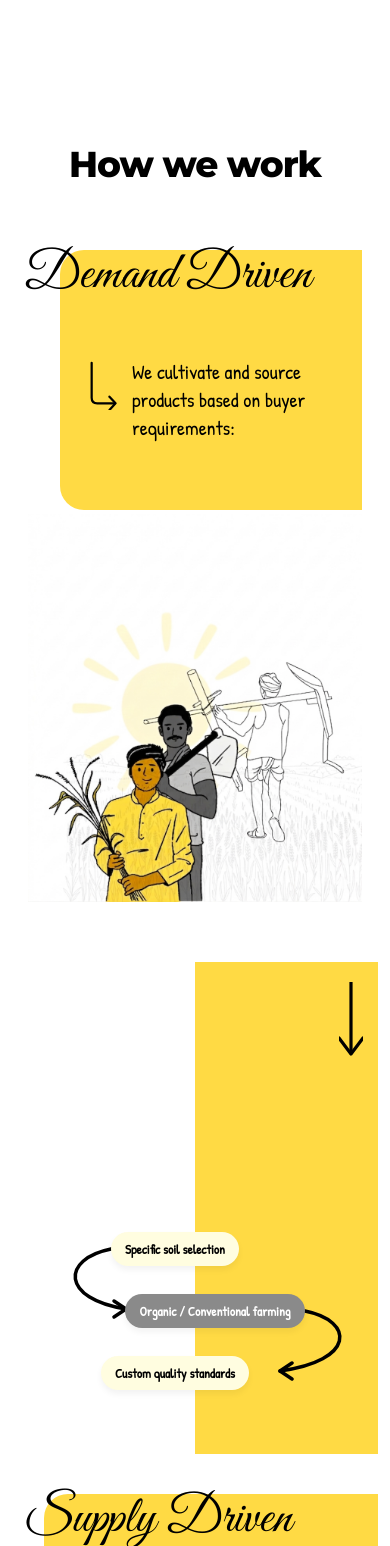
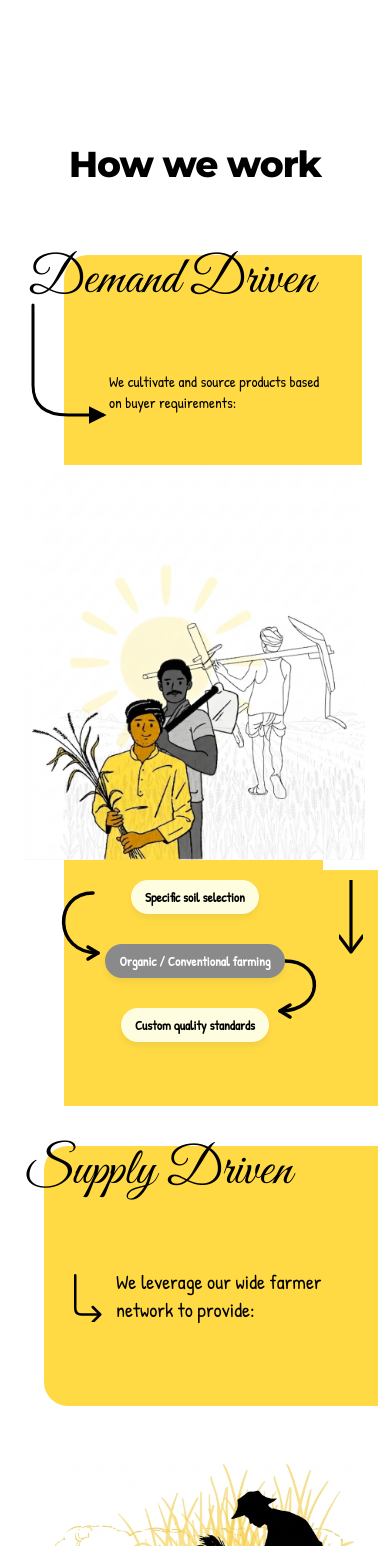
Before and after one commit to Rishidevlx/agri-about, a React (Vite) app: page / in a window 390 px wide. Shown: the part 1162-2708 px from the top of the page. Built offline with nearby package versions, Linux system fonts and the light colour scheme.

Commit message:
Completed system view

```diff
--- a/src/components/HowWeWork.tsx
+++ b/src/components/HowWeWork.tsx
@@ -11,6 +11,17 @@ const HowWeWork: React.FC = () => {
 
   return (
     <section style={{ backgroundColor: '#fff', padding: '0' }}>
+      {/* Global SVG Markers for clean arrowheads (Nips) across all layouts */}
+      <svg width="1" height="1" style={{ position: 'absolute', pointerEvents: 'none', opacity: 0 }}>
+        <defs>
+          <marker id="arrowhead-mobile" viewBox="0 0 10 10" refX="8" refY="5" markerWidth="6" markerHeight="6" orient="auto">
+            <path d="M 0 0 L 10 5 L 0 10 z" fill="#000" />
+          </marker>
+          <marker id="arrowhead-desktop" viewBox="0 0 10 10" refX="8" refY="5" markerWidth="5" markerHeight="5" orient="auto">
+            <path d="M 0 0 L 10 5 L 0 10 z" fill="#000" />
+          </marker>
+        </defs>
+      </svg>
 
       {/* ── TITLE ── */}
       <h2 style={{
@@ -24,137 +35,158 @@ const HowWeWork: React.FC = () => {
         How we work
       </h2>
 
-      {/* ══ DEMAND DRIVEN BLOCK ══ */}
+      {/* ══ MOBILE LAYOUT ══ */}
       {isMobile ? (
-        /* ─ MOBILE: layout matching screenshot ─ */
-        <div style={{ padding: '0 16px', marginBottom: '40px', position: 'relative' }}>
+        <div style={{ position: 'relative', overflowX: 'hidden' }}>
 
+          <div style={{ padding: '0 16px', position: 'relative', zIndex: 10 }}>
             <h3 style={{
               fontFamily: SCRIPT, fontSize: '52px', fontWeight: 400,
               color: '#000', lineHeight: '1',
-            position: 'absolute', top: '0px', left: '12px',
+              position: 'absolute', top: '0px', left: '16px',
               zIndex: 10,
             }}>Demand Driven</h3>
 
-          {/* Yellow card touches right edge */}
+            {/* Absolute Arrow starting under 'D' (left: 16px) and curving into yellow box - Pointing to content */}
+            <svg width="200" height="250" viewBox="0 0 200 250" fill="none" style={{ position: 'absolute', left: '16px', top: '50px', zIndex: 15, overflow: 'visible' }}>
+              <path d="M 5 0 L 5 80 Q 5 110 40 110 L 75 110"
+                stroke="#000" strokeWidth="3" strokeLinecap="round" strokeLinejoin="round" markerEnd="url(#arrowhead-mobile)" />
+            </svg>
+
+            {/* First Yellow Box - Sharp Bottom Corners to Connect Below */}
             <div style={{
-            backgroundColor: YELLOW, borderRadius: '24px 0 0 24px',
-            margin: '40px 0 24px 32px',
-            padding: '80px 20px 40px',
-            minHeight: '260px',
+              backgroundColor: YELLOW,
+              borderRadius: '24px 0 0 0', // Sharp bottom
+              marginLeft: '36px',
+              marginTop: '45px',
+              padding: '95px 16px 40px 45px',
+              minHeight: '220px',
               display: 'flex', alignItems: 'center'
             }}>
-            <div style={{ display: 'flex', alignItems: 'flex-start', gap: '12px' }}>
-              <svg width="40" height="50" viewBox="0 0 70 90" fill="none" style={{ flexShrink: 0, marginTop: '2px' }}>
-                <path d="M 20 5 L 20 68 Q 20 78 30 78 L 62 78"
-                  stroke="#000" strokeWidth="4" strokeLinecap="round" strokeLinejoin="round" />
-                <path d="M 52 66 L 63 78 L 52 90"
-                  stroke="#000" strokeWidth="4" strokeLinecap="round" strokeLinejoin="round" fill="none" />
-              </svg>
-              <p style={{ fontFamily: PILL_FNT, fontSize: '20px', color: '#000', lineHeight: '1.4', margin: 0, paddingRight: '12px' }}>
-                We cultivate and source products based on buyer requirements:
+              <p style={{ fontFamily: PILL_FNT, fontSize: '15px', fontWeight: 500, color: '#000', lineHeight: '1.4', margin: 0 }}>
+                We cultivate and source products based<br />on buyer requirements:
               </p>
             </div>
           </div>
 
-          <img src={hww1} alt="Farmers" style={{ width: '100%', maxWidth: '340px', height: 'auto', margin: '0 auto', display: 'block', transform: 'translateY(-20px)' }} />
+          {/* Connection Area - Yellow matches the 36px margin of the box above (16px padding + 36px margin = 52px) */}
+          <div style={{ position: 'relative', background: isMobile ? `linear-gradient(to right, #ffffff 52px, ${YELLOW} 52px, ${YELLOW} 85%, #ffffff 85%)` : `linear-gradient(to right, #ffffff 52px, ${YELLOW} 52px)` }}>
+            <img src={hww1} alt="Farmers" style={{ width: '100%', maxWidth: '340px', height: 'auto', margin: '0 auto', display: 'block', transform: 'translateY(-10px)', position: 'relative', zIndex: 10 }} />
+          </div>
+
+          {/* Steps Block */}
+          <div style={{
+            background: `linear-gradient(to right, #ffffff 52px, ${YELLOW} 52px)`,
+            padding: '10px 0 64px',
+            position: 'relative'
+          }}>
+            {/* Down arrow pushed to the far right edge to avoid overlap */}
+            <svg width="24" height="80" viewBox="0 0 30 100" style={{ position: 'absolute', top: '10px', right: '4%', zIndex: 5 }}>
+              <line x1="15" y1="0" x2="15" y2="85" stroke="#000" strokeWidth="4" strokeLinecap="round" />
+              <path d="M 0 70 L 15 90 L 30 70" stroke="#000" strokeWidth="4" strokeLinecap="round" strokeLinejoin="round" fill="none" />
+            </svg>
+            {/* Pill 1 */}
+            <div style={{ width: '100%', display: 'flex', justifyContent: 'center', marginBottom: '30px' }}>
+              <div style={{ position: 'relative', display: 'inline-block', zIndex: 10 }}>
+                <MobilePill bg="#FFFDE0" color="#000">Specific soil selection</MobilePill>
+                {/* Arrow 1: Compact Left curve - Pushed way left to avoid overlap */}
+                <svg width="40" height="60" style={{ position: 'absolute', right: '130%', top: '40%', overflow: 'visible', zIndex: 1 }}>
+                  <path d="M 40 0 C 0 0, 0 60, 45 60" stroke="#000" strokeWidth="3.5" fill="none" strokeLinecap="round" strokeLinejoin="round"/>
+                  <path d="M 35 54 L 45 60 L 35 66" stroke="#000" strokeWidth="3.5" strokeLinecap="round" strokeLinejoin="round" fill="none"/>
+                </svg>
+              </div>
+            </div>
+
+            {/* Pill 2 */}
+            <div style={{ width: '100%', display: 'flex', justifyContent: 'center', marginBottom: '30px' }}>
+              <div style={{ position: 'relative', display: 'inline-block', zIndex: 10 }}>
+                <MobilePill bg="#8A8A8A" color="#fff">Organic / Conventional farming</MobilePill>
+                {/* Arrow 2: Compact Right curve */}
+                <svg width="40" height="60" style={{ position: 'absolute', left: '100%', top: '50%', overflow: 'visible', zIndex: 1 }}>
+                  <path d="M 0 0 C 40 0, 40 50, -5 50" stroke="#000" strokeWidth="3.5" fill="none" strokeLinecap="round" strokeLinejoin="round"/>
+                  <path d="M 5 44 L -5 50 L 5 56" stroke="#000" strokeWidth="3.5" strokeLinecap="round" strokeLinejoin="round" fill="none"/>
+                </svg>
+              </div>
+            </div>
+
+            {/* Pill 3 */}
+            <div style={{ width: '100%', display: 'flex', justifyContent: 'center' }}>
+              <div style={{ position: 'relative', display: 'inline-block', zIndex: 10 }}>
+                <MobilePill bg="#FFFDE0" color="#000">Custom quality standards</MobilePill>
+              </div>
+            </div>
+          </div>
         </div>
       ) : (
-        /* ─ DESKTOP: original absolute layout ─ */
-        <div style={{ position: 'relative', height: '520px', overflow: 'hidden' }}>
-          <div style={{ position: 'absolute', top: '20px', left: '10%', right: '35%', bottom: '0', backgroundColor: YELLOW, borderRadius: '30px', zIndex: 1 }} />
-          <h3 style={{ fontFamily: SCRIPT, fontSize: '78px', fontWeight: 400, color: '#000', lineHeight: '1', position: 'absolute', top: '32px', left: '4%', zIndex: 3, whiteSpace: 'nowrap', margin: 0 }}>Demand Driven</h3>
-          <div style={{ position: 'absolute', bottom: '50px', left: '18%', zIndex: 3, display: 'flex', alignItems: 'center', gap: '22px' }}>
-            <svg width="150" height="175" viewBox="0 0 150 175" fill="none" style={{ flexShrink: 0 }}>
-              <path d="M 42 5 L 42 138 Q 42 160 62 160 L 135 160" stroke="#000" strokeWidth="3.5" strokeLinecap="round" strokeLinejoin="round" />
-              <path d="M 118 143 L 136 160 L 118 177" stroke="#000" strokeWidth="3.5" strokeLinecap="round" strokeLinejoin="round" fill="none" />
+        <div style={{ display: 'flex', flexDirection: 'column' }}>
+
+          {/* ─ DESKTOP DEMAND DRIVEN ─ */}
+          <div style={{ position: 'relative', height: '520px', overflow: 'hidden', marginBottom: '0px' }}>
+            {/* Connected Yellow Background (No bottom radius) - Extended width */}
+            <div style={{ position: 'absolute', top: '20px', left: '5%', right: '20%', bottom: '-1px', backgroundColor: YELLOW, borderRadius: '30px 30px 0 0', zIndex: 1 }} />
+
+            <h3 style={{ fontFamily: SCRIPT, fontSize: '78px', fontWeight: 400, color: '#000', lineHeight: '1', position: 'absolute', top: '32px', left: '0.5%', zIndex: 3, whiteSpace: 'nowrap', margin: 0 }}>Demand Driven</h3>
+
+            {/* Desktop Absolute Arrow starting in white layer (left: 0.5%) pointing to text in yellow layer */}
+            <svg width="400" height="300" viewBox="0 0 400 300" fill="none" style={{ position: 'absolute', left: '0.5%', top: '120px', zIndex: 5, overflow: 'visible' }}>
+                <path d="M 15 0 L 15 170 Q 15 200 45 200 L 280 200"
+                  stroke="#000" strokeWidth="4.5" strokeLinecap="round" strokeLinejoin="round" markerEnd="url(#arrowhead-desktop)" />
             </svg>
+
+            {/* Moved Text Block Higher */}
+            <div style={{ position: 'absolute', top: '240px', left: '22%', zIndex: 3, display: 'flex', alignItems: 'center' }}>
               <p style={{ fontFamily: PILL_FNT, fontSize: '32px', fontWeight: 400, color: '#000', lineHeight: '1.6', textAlign: 'center', margin: 0 }}>
                 We cultivate and source products based<br />on buyer requirements:
               </p>
             </div>
+
             <div style={{ position: 'absolute', top: '0', right: '0', width: '40%', height: '100%', zIndex: 2, overflow: 'hidden' }}>
               <img src={hww1} alt="Farmers" style={{ position: 'absolute', bottom: 0, right: 0, height: '540px', width: 'auto', objectFit: 'contain', objectPosition: 'bottom right' }} />
             </div>
           </div>
-      )}
 
-      {/* ══ STEPS BLOCK ══ */}
-      {isMobile ? (
-        /* ─ MOBILE: exact layout with staggered pills and precise arrows ─ */
-        <div style={{
-          background: `linear-gradient(to right, #ffffff 50%, ${YELLOW} 50%)`,
-          padding: '20px 0 64px',
-          position: 'relative',
-          overflowX: 'hidden'
-        }}>
-          {/* Down arrow smaller and pushed to the far right edge to avoid overlap */}
-          <svg width="24" height="80" viewBox="0 0 30 100" style={{ position: 'absolute', top: '20px', right: '4%', zIndex: 5 }}>
-            <line x1="15" y1="0" x2="15" y2="85" stroke="#000" strokeWidth="4" strokeLinecap="round"/>
-            <path d="M 0 70 L 15 90 L 30 70" stroke="#000" strokeWidth="4" strokeLinecap="round" strokeLinejoin="round" fill="none"/>
-          </svg>
-
-          <div style={{ display: 'flex', flexDirection: 'column', alignItems: 'center', gap: '28px', padding: '0 16px', marginTop: '250px' }}>
-
-            {/* Pill 1 - shifted left */}
-            <div style={{ width: '100%', display: 'flex', justifyContent: 'center' }}>
-              <div style={{ position: 'relative', marginRight: '40px', display: 'inline-block' }}>
-                <MobilePill bg="#FFFDE0" color="#000">Specific soil selection</MobilePill>
-                {/* Left curved arrow connecting to Pill 2 */}
-                <svg width="60" height="80" style={{ position: 'absolute', right: '100%', top: '50%', overflow: 'visible', zIndex: 1 }}>
-                  <path d="M 60 0 C 10 10, 10 50, 75 60" stroke="#000" strokeWidth="3.5" fill="none" strokeLinecap="round" strokeLinejoin="round"/>
-                  <path d="M 63 52 L 75 60 L 63 68" stroke="#000" strokeWidth="3.5" strokeLinecap="round" strokeLinejoin="round" fill="none"/>
-                </svg>
-              </div>
-            </div>
-
-            {/* Pill 2 - shifted right */}
-            <div style={{ width: '100%', display: 'flex', justifyContent: 'center' }}>
-              <div style={{ position: 'relative', marginLeft: '40px', display: 'inline-block' }}>
-                <MobilePill bg="#8A8A8A" color="#fff">Organic / Conventional farming</MobilePill>
-                {/* Right curved arrow connecting to Pill 3 */}
-                <svg width="60" height="80" style={{ position: 'absolute', left: '100%', top: '50%', overflow: 'visible', zIndex: 1 }}>
-                  <path d="M 0 0 C 50 10, 50 50, -25 60" stroke="#000" strokeWidth="3.5" fill="none" strokeLinecap="round" strokeLinejoin="round"/>
-                  <path d="M -13 52 L -25 60 L -13 68" stroke="#000" strokeWidth="3.5" strokeLinecap="round" strokeLinejoin="round" fill="none"/>
-                </svg>
-              </div>
-            </div>
-
-            {/* Pill 3 - shifted left */}
-            <div style={{ width: '100%', display: 'flex', justifyContent: 'center' }}>
-              <div style={{ position: 'relative', marginRight: '40px', display: 'inline-block' }}>
-                <MobilePill bg="#FFFDE0" color="#000">Custom quality standards</MobilePill>
-              </div>
-            </div>
-
-          </div>
-        </div>
-      ) : (
-        /* ─ DESKTOP: split layout with arrows ─ */
-        <div style={{ display: 'flex', minHeight: '850px', position: 'relative' }}>
-          <div style={{ flex: '0 0 58%', backgroundColor: '#fff' }} />
-          <div style={{ flex: '0 0 42%', backgroundColor: YELLOW, position: 'relative' }}>
-            <svg width="60" height="190" viewBox="0 0 60 190" style={{ position: 'absolute', top: '22px', right: '80px' }}>
+          {/* ─ DESKTOP STEPS BLOCK ─ */}
+          <div style={{ display: 'flex', minHeight: '850px', position: 'relative', overflow: 'hidden' }}>
+            {/* 40% White, 55% Yellow, 5% White boundary setup */}
+            <div style={{ flex: '0 0 40%', backgroundColor: '#fff' }} />
+            <div style={{ flex: '0 0 55%', backgroundColor: YELLOW, position: 'relative' }}>
+              {/* Desktop Down Arrow inside the Yellow Box */}
+              <svg width="60" height="190" viewBox="0 0 60 190" style={{ position: 'absolute', top: '30px', right: '40px' }}>
                 <line x1="30" y1="8" x2="30" y2="158" stroke="#000" strokeWidth="5" strokeLinecap="round" />
                 <path d="M 8 137 L 30 163 L 52 137" stroke="#000" strokeWidth="5" strokeLinecap="round" strokeLinejoin="round" fill="none" />
               </svg>
             </div>
-          <div style={{ position: 'absolute', top: '380px', right: '10%', width: '54%', display: 'flex', flexDirection: 'column', alignItems: 'center' }}>
-            <div style={{ position: 'relative', marginBottom: '46px' }}>
+            <div style={{ flex: '0 0 5%', backgroundColor: '#fff' }} />
+
+            {/* Cards centered EXACTLY on the 40/55 boundary with reduced gap */}
+            <div style={{ position: 'absolute', top: '150px', left: '40%', transform: 'translateX(-50%)', display: 'flex', flexDirection: 'column', alignItems: 'center', gap: '40px', zIndex: 5, width: '100%' }}>
+
+              {/* Card 1 */}
+              <div style={{ position: 'relative', zIndex: 10 }}>
                 <Pill bg="#FFFDE0" color="#000">Specific soil selection</Pill>
-              <svg width="200" height="180" viewBox="0 0 200 180" style={{ position: 'absolute', right: '100%', top: '-10px', overflow: 'visible' }}>
-                <path d="M 185 35 C 100 35, 30 60, 30 100 C 30 142, 70 162, 110 162" stroke="#000" strokeWidth="7" fill="none" strokeLinecap="round" strokeLinejoin="round" />
-                <path d="M 92 143 L 112 163 L 92 183" stroke="#000" strokeWidth="7" strokeLinecap="round" strokeLinejoin="round" fill="none" />
+                {/* Arrow 1: Compact Desktop Left curve */}
+                <svg width="150" height="150" viewBox="0 0 150 150" style={{ position: 'absolute', right: '100%', top: '20px', overflow: 'visible', zIndex: 1 }}>
+                  <path d="M 140 0 C 40 0, 40 100, 100 100" stroke="#000" strokeWidth="7" fill="none" strokeLinecap="round" strokeLinejoin="round" />
+                  <path d="M 85 85 L 100 100 L 85 115" stroke="#000" strokeWidth="7" strokeLinecap="round" strokeLinejoin="round" fill="none" />
                 </svg>
               </div>
-            <div style={{ position: 'relative', marginBottom: '46px' }}>
+
+              {/* Card 2 */}
+              <div style={{ position: 'relative', zIndex: 10 }}>
                 <Pill bg="#8A8A8A" color="#fff">Organic / Conventional farming</Pill>
-              <svg width="200" height="170" viewBox="0 0 200 170" style={{ position: 'absolute', left: '100%', top: '0px', overflow: 'visible' }}>
-                <path d="M 15 35 C 100 35, 170 60, 170 100 C 170 140, 130 160, 90 160" stroke="#000" strokeWidth="7" fill="none" strokeLinecap="round" strokeLinejoin="round" />
-                <path d="M 108 140 L 88 160 L 108 180" stroke="#000" strokeWidth="7" strokeLinecap="round" strokeLinejoin="round" fill="none" />
+                {/* Arrow 2: Compact Desktop Right curve - Pointing exactly to card corner */}
+                <svg width="150" height="150" viewBox="0 0 150 150" style={{ position: 'absolute', left: '100%', top: '20px', overflow: 'visible', zIndex: 1 }}>
+                  <path d="M 5 0 C 120 0, 120 120, 5 120" stroke="#000" strokeWidth="7" fill="none" strokeLinecap="round" strokeLinejoin="round" />
+                  <path d="M 25 105 L 5 120 L 25 135" stroke="#000" strokeWidth="7" strokeLinecap="round" strokeLinejoin="round" fill="none" />
                 </svg>
               </div>
+
+              {/* Card 3 */}
+              <div style={{ position: 'relative', zIndex: 10 }}>
                 <Pill bg="#FFFDE0" color="#000">Custom quality standards</Pill>
+              </div>
+
+            </div>
           </div>
         </div>
       )}
@@ -162,14 +194,14 @@ const HowWeWork: React.FC = () => {
   );
 };
 
-const Pill: React.FC<{ bg: string; color: string; children: React.ReactNode }> = ({ bg, color, children }) => (
-  <div style={{ backgroundColor: bg, borderRadius: '50px', padding: '16px 52px', fontFamily: PILL_FNT, fontSize: '28px', fontWeight: 400, color, whiteSpace: 'nowrap' }}>
+const Pill: React.FC<{ bg: string; color: string; children: React.ReactNode; radius?: string }> = ({ bg, color, children, radius = '50px' }) => (
+  <div style={{ backgroundColor: bg, borderRadius: radius, padding: '16px 52px', fontFamily: PILL_FNT, fontSize: '28px', fontWeight: 400, color, whiteSpace: 'nowrap', boxShadow: '0 4px 6px rgba(0,0,0,0.05)' }}>
     {children}
   </div>
 );
 
-const MobilePill: React.FC<{ bg: string; color: string; children: React.ReactNode }> = ({ bg, color, children }) => (
-  <div style={{ position: 'relative', zIndex: 2, backgroundColor: bg, borderRadius: '50px', padding: '8px 14px', fontFamily: PILL_FNT, fontSize: '13px', fontWeight: 600, color, textAlign: 'center', width: 'max-content', maxWidth: '180px', boxShadow: '0 4px 6px rgba(0,0,0,0.05)' }}>
+const MobilePill: React.FC<{ bg: string; color: string; children: React.ReactNode; radius?: string }> = ({ bg, color, children, radius = '50px' }) => (
+  <div style={{ position: 'relative', zIndex: 2, backgroundColor: bg, borderRadius: radius, padding: '8px 14px', fontFamily: PILL_FNT, fontSize: '13px', fontWeight: 600, color, textAlign: 'center', width: 'max-content', maxWidth: '180px', boxShadow: '0 4px 6px rgba(0,0,0,0.05)' }}>
     {children}
   </div>
 );
--- a/src/components/OurStrength.tsx
+++ b/src/components/OurStrength.tsx
@@ -88,15 +88,15 @@ const OurStrength: React.FC = () => {
         </div>
       ) : (
         /* ─ DESKTOP: two-column ─ */
-        <div style={{ display: 'flex', alignItems: 'flex-start', gap: '60px', padding: '0 60px 80px' }}>
+        <div style={{ display: 'flex', alignItems: 'flex-start', gap: '60px', padding: '0 60px 20px' }}>
           <div style={{ flex: '0 0 48%', display: 'flex', flexDirection: 'column' }}>
-            <h3 style={{ fontFamily: SCRIPT, fontSize: '86px', fontWeight: 400, color: '#000', lineHeight: '1', marginBottom: '20px', whiteSpace: 'nowrap' }}>
+            <h3 style={{ fontFamily: SCRIPT, fontSize: '100px', fontWeight: 400, color: '#000', lineHeight: '1', marginBottom: '20px', whiteSpace: 'nowrap' }}>
               Built on Ground Reality
             </h3>
             <img src={hww3} alt="Farmers and team" style={{ width: '100%', height: '560px', objectFit: 'cover', objectPosition: 'top center', borderRadius: '12px' }} />
           </div>
           <div style={{ flex: 1, paddingTop: '20px' }}>
-            <p style={{ fontFamily: HAND, fontSize: '32px', fontWeight: 400, color: '#000', lineHeight: '1.5', marginBottom: '36px' }}>
+            <p style={{ fontFamily: HAND, fontSize: '40px', fontWeight: 400, color: '#000', lineHeight: '1.4', marginBottom: '36px' }}>
               We are directly connected with multiple farmers, enabling:
             </p>
             {[
@@ -108,7 +108,7 @@ const OurStrength: React.FC = () => {
                 {p.label}
               </div>
             ))}
-            <p style={{ fontFamily: HAND, fontSize: '30px', fontWeight: 400, color: '#000', lineHeight: '1.5', marginTop: '40px' }}>
+            <p style={{ fontFamily: HAND, fontSize: '44px', fontWeight: 500, color: '#000', lineHeight: '1.3', marginTop: '40px' }}>
               We don't depend on middle layers,<br />we work close to the source.
             </p>
           </div>
--- a/src/components/WhomWeWorkWith.tsx
+++ b/src/components/WhomWeWorkWith.tsx
@@ -99,7 +99,13 @@ const WhomWeWorkWith: React.FC = () => {
         </text>
 
         {/* ── CENTER LOGO ── */}
-        <image href={xpackLogo} x={cX-87} y={mY-77} width="175" height="155"/>
+        <image
+          href={xpackLogo}
+          x={isMobile ? cX-110 : cX-87}
+          y={isMobile ? mY-97 : mY-77}
+          width={isMobile ? "220" : "175"}
+          height={isMobile ? "195" : "155"}
+        />
 
         {/* ══════════════════════════════════════
             BIDIRECTIONAL: LOCAL FARMERS ↔ Center
@@ -110,9 +116,9 @@ const WhomWeWorkWith: React.FC = () => {
             Bottom lane: center-left → farmer-right (goes LEFT ←)
         ══════════════════════════════════════ */}
         {/* → top */}
-        <L x1={fX+gRx} y1={mY-14} x2={cX-68} y2={mY-14}/>
+        <L x1={fX+gRx} y1={mY-14} x2={isMobile ? cX-105 : cX-68} y2={mY-14}/>
         {/* ← bottom: drawn from center toward farmer so arrowhead faces left */}
-        <L x1={cX-68} y1={mY+14} x2={fX+gRx} y2={mY+14}/>
+        <L x1={isMobile ? cX-105 : cX-68} y1={mY+14} x2={fX+gRx} y2={mY+14}/>
 
         {/* ══════════════════════════════════════
             BIDIRECTIONAL: Center ↔ BUYERS
@@ -120,9 +126,9 @@ const WhomWeWorkWith: React.FC = () => {
             Bottom lane: buyer-left → center-right (goes LEFT ←)
         ══════════════════════════════════════ */}
         {/* → top */}
-        <L x1={cX+68} y1={mY-14} x2={bX-gRx} y2={mY-14}/>
+        <L x1={isMobile ? cX+105 : cX+68} y1={mY-14} x2={bX-gRx} y2={mY-14}/>
         {/* ← bottom */}
-        <L x1={bX-gRx} y1={mY+14} x2={cX+68} y2={mY+14}/>
+        <L x1={bX-gRx} y1={mY+14} x2={isMobile ? cX+105 : cX+68} y2={mY+14}/>
 
         {/* ══════════════════════════════════════
             SINGLE: Natural farming ← from LOCAL FARMERS
```
Also changed, not shown: src/components/SupplyDriven.tsx (+46 -19 lines). Lines whose indentation alone changed are shown as unchanged.
